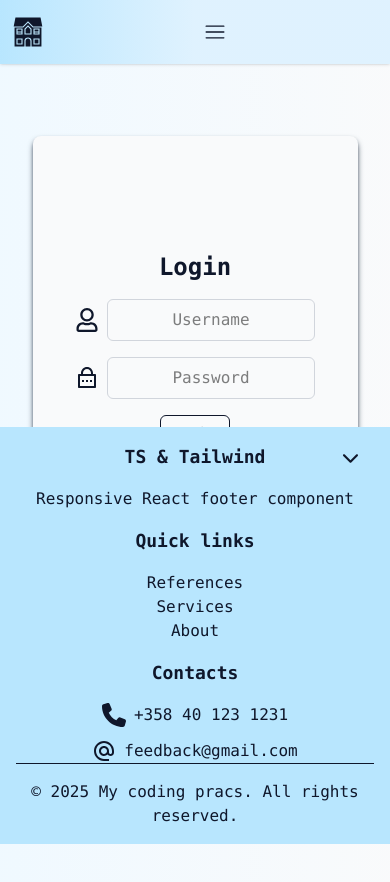
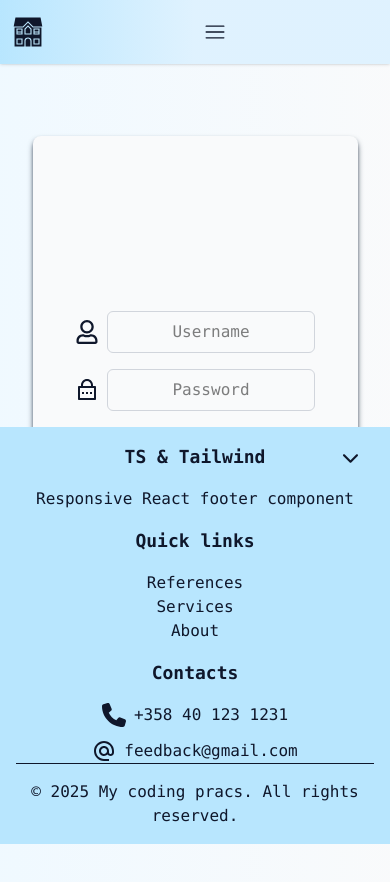
Before and after one commit to olliuhlbeck/sky-listings, a React (Vite) app in the folder frontend/: page /login in a window 390 px wide. Shown: the top 882 px of the page. Built offline with nearby package versions, Linux system fonts and the light colour scheme.

Commit message:
remove title from form component

```diff
--- a/frontend/src/components/LoginComponents/LoginForm.tsx
+++ b/frontend/src/components/LoginComponents/LoginForm.tsx
@@ -151,11 +151,7 @@ const LoginForm = ({ action, setAction }: LoginComponentProps) => {
       onSubmit={handleSubmit}
       className='flex flex-col grow items-center space-y-4'
     >
-      <div className='md:hidden w-full flex items-center justify-center'>
-        <h2 className='text-2xl lg:text-3xl font-bold'>
-          {action === ActionType.Login ? 'Login' : 'Sign up'}
-        </h2>
-      </div>
+      <div className='md:hidden w-full flex items-center justify-center mb-16'></div>
       {action === ActionType.SignUp && (
         <div className='flex flex-col space-y-1'>
           <div className='flex space-x-2 items-center'>
@@ -248,7 +244,7 @@ const LoginForm = ({ action, setAction }: LoginComponentProps) => {
         <span className='text-red-500 text-sm w-52'>{errors.generalError}</span>
       )}
 
-      <div>
+      <div className='text-xs md:text-lg'>
         {action === ActionType.Login
           ? 'Do not have an account?'
           : 'Already have a account?'}
```
